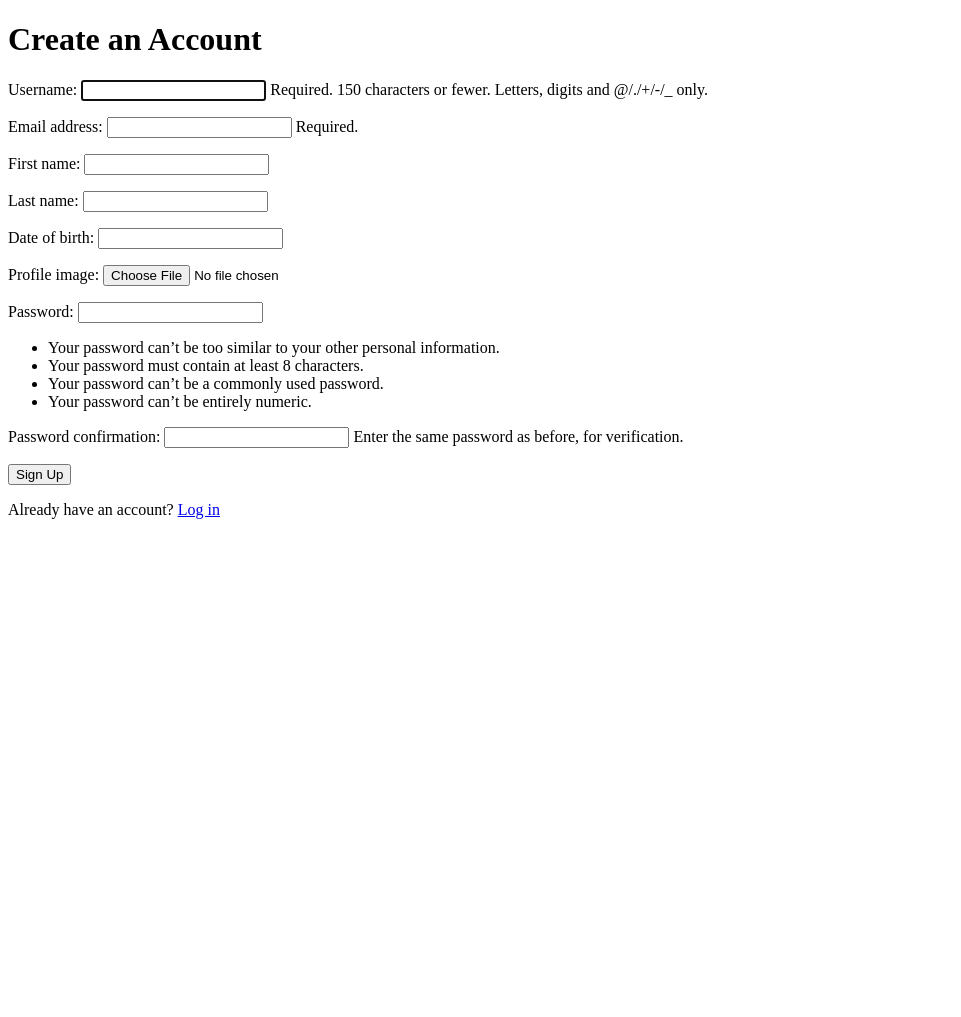
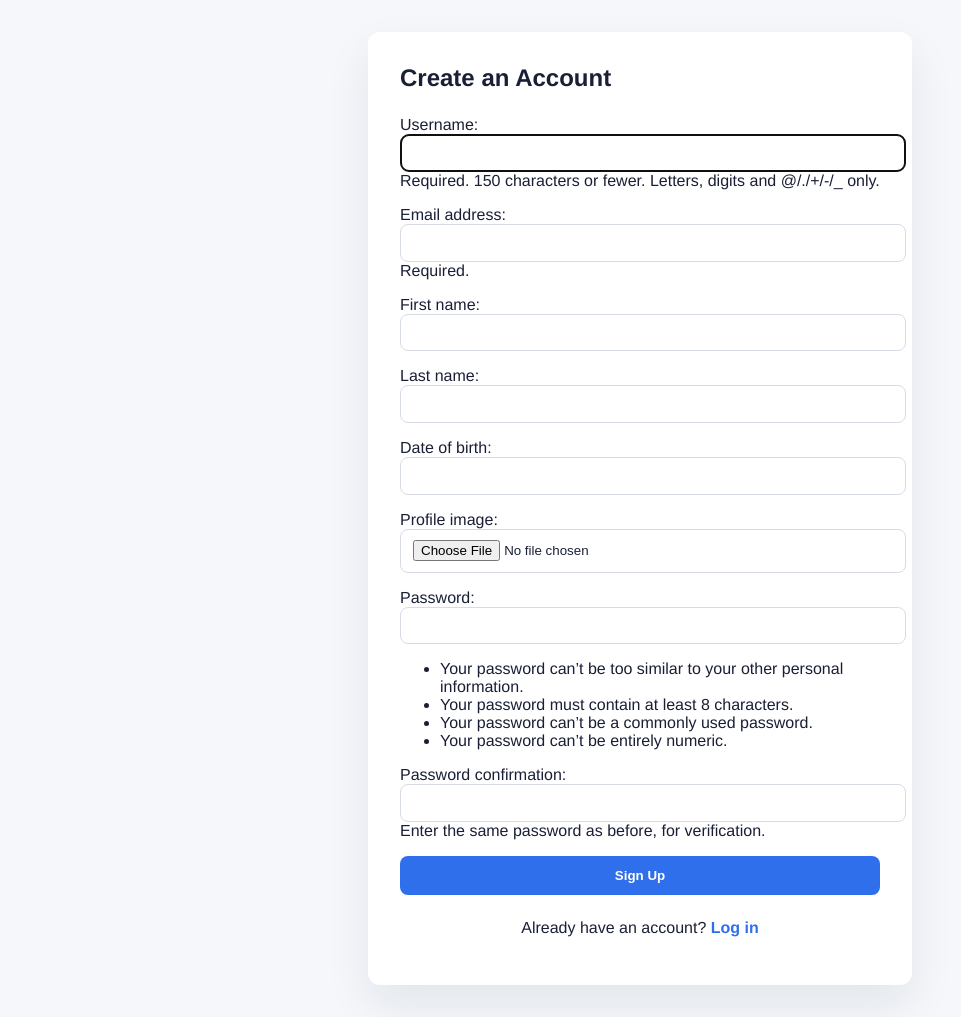
Before and after one commit to OmarEltanbdawy/web_, a Django app: page /accounts/signup/ in a window 1280 px wide. Shown: the whole page, without its empty margins (0-961 px from the left). Before the commit the page ends 519 px from the top, so only its background shows below. Run offline with Django 3.2, Linux system fonts and the light colour scheme.

Commit message:
Fix logout flow and style auth pages

```diff
--- a/cwgroup-main/cwgroup-main/accounts/templates/registration/signup.html
+++ b/cwgroup-main/cwgroup-main/accounts/templates/registration/signup.html
@@ -3,17 +3,86 @@
 <head>
     <meta charset="UTF-8">
     <title>Sign Up</title>
+    <style>
+        :root {
+            color-scheme: light;
+        }
+        body {
+            font-family: "Helvetica Neue", Arial, sans-serif;
+            background: #f5f7fb;
+            margin: 0;
+            padding: 0;
+            color: #1a1f36;
+        }
+        .auth-wrapper {
+            min-height: 100vh;
+            display: flex;
+            align-items: center;
+            justify-content: center;
+            padding: 2rem 1.5rem;
+        }
+        .auth-card {
+            width: 100%;
+            max-width: 480px;
+            background: #ffffff;
+            border-radius: 12px;
+            padding: 2rem;
+            box-shadow: 0 20px 45px rgba(15, 23, 42, 0.08);
+        }
+        .auth-card h1 {
+            margin-top: 0;
+            margin-bottom: 1.5rem;
+            font-size: 1.5rem;
+        }
+        form p {
+            margin-bottom: 1rem;
+        }
+        form input,
+        form select,
+        form textarea {
+            width: 100%;
+            padding: 0.65rem 0.75rem;
+            border-radius: 8px;
+            border: 1px solid #d7dbe7;
+        }
+        button {
+            width: 100%;
+            padding: 0.75rem;
+            border-radius: 8px;
+            border: none;
+            background: #2f6feb;
+            color: #fff;
+            font-weight: 600;
+            cursor: pointer;
+        }
+        button:hover {
+            background: #1f5dd1;
+        }
+        .auth-footer {
+            margin-top: 1.5rem;
+            text-align: center;
+        }
+        .auth-footer a {
+            color: #2f6feb;
+            text-decoration: none;
+            font-weight: 600;
+        }
+    </style>
 </head>
 <body>
+    <div class="auth-wrapper">
+        <div class="auth-card">
             <h1>Create an Account</h1>
             <form method="post" enctype="multipart/form-data">
                 {% csrf_token %}
                 {{ form.as_p }}
                 <button type="submit">Sign Up</button>
             </form>
-    <p>
+            <p class="auth-footer">
                 Already have an account?
                 <a href="{% url 'accounts:login' %}">Log in</a>
             </p>
+        </div>
+    </div>
 </body>
 </html>
--- a/cwgroup-main/cwgroup-main/accounts/urls.py
+++ b/cwgroup-main/cwgroup-main/accounts/urls.py
@@ -9,6 +9,7 @@ urlpatterns = [
     path('signup/', views.SignupView.as_view(), name='signup'),
     path('login/', views.UserLoginView.as_view(), name='login'),
     path('logout/', views.UserLogoutView.as_view(), name='logout'),
+    path('logout/api/', views.logout_api, name='logout-api'),
     path('profile/', views.profile_detail, name='profile'),
     path('profile/update/', views.profile_update, name='profile-update'),
 ]
--- a/cwgroup-main/cwgroup-main/accounts/views.py
+++ b/cwgroup-main/cwgroup-main/accounts/views.py
@@ -4,12 +4,13 @@ import json
 from datetime import date
 from typing import Any, Dict, Optional
 
-from django.contrib.auth import login
+from django.contrib.auth import login, logout
 from django.contrib.auth.forms import AuthenticationForm
 from django.contrib.auth.views import LoginView, LogoutView
 from django.http import HttpRequest, JsonResponse
 from django.shortcuts import redirect
 from django.urls import reverse_lazy
+from django.views.decorators.csrf import csrf_exempt
 from django.views.decorators.http import require_http_methods
 from django.views.generic import FormView
 
@@ -35,6 +36,13 @@ class UserLoginView(LoginView):
 
 class UserLogoutView(LogoutView):
     template_name = 'registration/logged_out.html'
+
+
+@csrf_exempt
+@require_http_methods(["POST"])
+def logout_api(request: HttpRequest) -> JsonResponse:
+    logout(request)
+    return JsonResponse({'detail': 'Logged out.'})
 
 
 @require_http_methods(["GET"])
--- a/cwgroup-main/cwgroup-main/project/settings.py
+++ b/cwgroup-main/cwgroup-main/project/settings.py
@@ -141,7 +141,7 @@ INTERNAL_IPS = ['127.0.0.1']
 
 AUTH_USER_MODEL = 'accounts.User'
 
-EMAIL_BACKEND = 'django.core.mail.backends.smtp.EmailBackend'
+EMAIL_BACKEND = os.getenv('EMAIL_BACKEND', 'django.core.mail.backends.smtp.EmailBackend')
 EMAIL_HOST = os.getenv('EMAIL_HOST', 'smtp.gmail.com')
 EMAIL_PORT = int(os.getenv('EMAIL_PORT', '587'))
 EMAIL_HOST_USER = os.getenv('EMAIL_HOST_USER', '')
```
Also changed, not shown: cwgroup-main/cwgroup-main/accounts/templates/registration/login.html (+68 -1 lines), cwgroup-main/cwgroup-main/frontend/src/App.vue (+11 -0 lines), cwgroup-main/cwgroup-main/frontend/src/stores/auth.ts (+14 -1 lines). Lines whose indentation alone changed are shown as unchanged.
